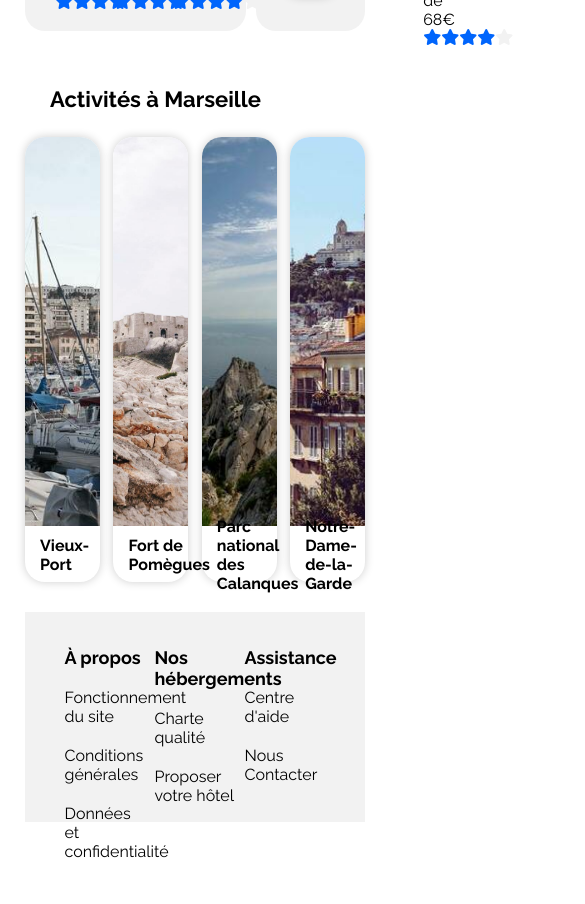
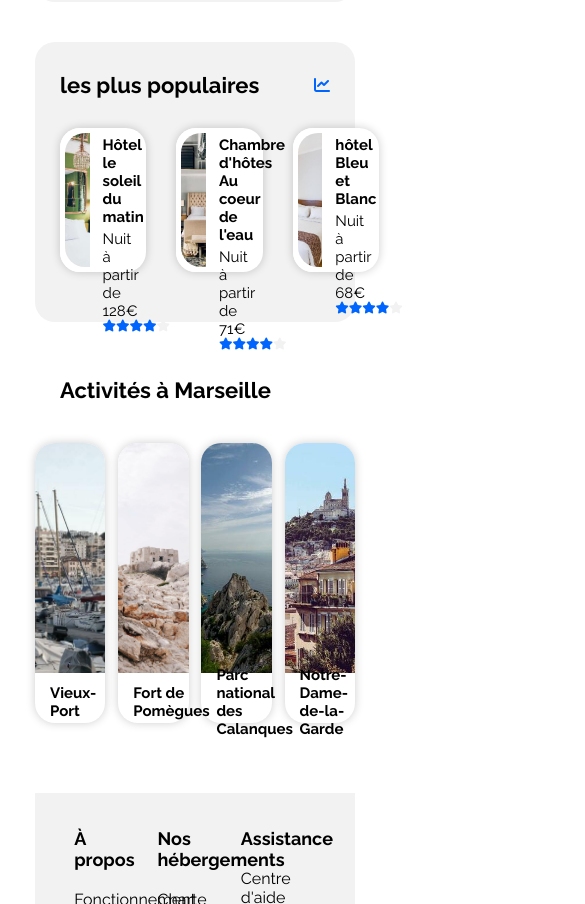
Before and after one commit to JonathanCornic/Cornic_Jonathan_2_Booki_20012023, a plain HTML site: page index.html in a window 390 px wide. Shown: the part 1096-2000 px from the top of the page, 585 px wide, since content can reach past the window. Before the commit the page ends 1957 px from the top, so only its background shows below. Drawn offline with Linux system fonts and the light colour scheme.

Commit message:
Break point 992 ok jusqu à 769

```diff
--- a/index.html
+++ b/index.html
@@ -53,6 +53,7 @@
         <div class="filtres">
             <div class="barreDeFiltres">
                 <h3 class="titreSecondaireFiltres">Filtres</h3>
+                <div class="conteneurFiltres">
                     <div class="visuelFiltres">
                         <i class="fa-solid fa-money-bill-wave"></i>
                         <p>Èconomique</p>
@@ -68,6 +69,7 @@
                     <div class="visuelFiltres">
                         <i class="fa-solid fa-dog"></i>
                         <p>Animaux autorisés</p>
+                    </div>
                 </div>
             </div>
         </div>
@@ -420,30 +422,31 @@
         </section>
     </main>
         <!-- ***FOOTER*** -->
-    <footer class="footer">
-
+    <footer >
+        <div class="footer">
             <div class="conteneurGlobalFooter">
                 <div class="conteneurInfoFooter">
                     <h3 class="titreFooter">À propos</h3>
                     <ul>
-                    <li>Fonctionnement du site</li>
-                    <li>Conditions générales</li>
-                    <li>Données et confidentialité</li>
+                        <li><a href="#">Fonctionnement du site</a></li>
+                        <li><a href="#">Conditions générales</a></li>
+                        <li><a href="#">Données et confidentialité</a></li>
                     </ul>
                 </div>
                 <div class="conteneurInfoFooter">
                     <h3 class="titreFooter">Nos hébergements</h3>
                     <ul>
-                    <li>Charte qualité</li>
-                    <li>Proposer votre hôtel</li>
+                        <li><a href="#">Charte qualité</a></li>
+                        <li><a href="#">Proposer votre hôtel</a></li>
                     </ul>
                 </div>
                 <div class="conteneurInfoFooter">
                     <h3 class="titreFooter">Assistance</h3>
                     <ul>
-                    <li>Centre d'aide</li>
-                    <li>Nous Contacter</li>
+                        <li><a href="#">Centre d'aide</a></li>
+                        <li><a href="#">Nous Contacter</a></li>
                     </ul>
+                </div>
             </div>
         </div>
     </footer>
--- a/style.css
+++ b/style.css
@@ -15,6 +15,9 @@ body{
 header{
     padding: 0 35px;
 }
+main, footer{
+    padding: 0 25px;
+}
 a {
     text-decoration: none;
     color: initial;
@@ -29,7 +32,10 @@ h3{
 }
 h4{
     font-weight: 700;
-    font-size: 16px;
+    font-size: 15px;
+}
+p{
+    font-size: 15px;
 }
 i{
     color: #0065FC;
@@ -149,6 +155,13 @@ i{
     display: flex;
     align-items: center;
 }
+.titreSecondaireFiltres{
+    margin-right: 20px;
+}
+.conteneurFiltres{
+    width: 100%;
+    display: flex;
+}
 .visuelFiltres{
     display: flex;
     align-items: center;
@@ -157,7 +170,7 @@ i{
     border-radius: 25px;
     padding: 15px;
     font-weight: 700;
-    margin: 0 25px;
+    margin: 0 20px;
     cursor: pointer;
 }
 .visuelFiltres:hover{
@@ -192,7 +205,7 @@ i{
 .zoneHebergementEtPopulaire{
     width: 100%;
     display: flex;
-    padding: 15px 25px;
+    padding: 15px 0;
     justify-content: space-between;
 }
 .grandConteneurHebergements{
@@ -211,7 +224,7 @@ i{
     row-gap: 25px;
 }
 .carteHebergements{
-    width: 32%;
+    width: 31%;
     height: 200px;
     background: #FFFFFF;
     border-radius: 20px;
@@ -234,10 +247,12 @@ i{
     display: flex;
     flex-direction: column;
     justify-content: space-between;
-    padding: 5px;
+    padding: 8px;
 }
 .notation{
     display: flex;
+    font-size: 12px;
+    margin-top: 5px;
 }
 .notation .fa-star:nth-child(5){
     color: #F2F2F2;
@@ -290,16 +305,20 @@ i{
     width: 60%;
     display: flex;
     flex-direction: column;
-    padding: 5px;
+    padding: 8px;
+}
+.descriptionCartePopulaire .titreCarte{
+    margin-bottom: 4px;
 }
 .descriptionCartePopulaire .notation{
-    flex-grow: 2;
+    margin: 0;
+    flex-grow: 1;
     align-items: flex-end;
 }
 /* ***ACTIVITES*** */
 .zoneActivites{
     width: 100%;
-    padding: 15px 25px;
+    padding: 15px 0;
 }
 .grandConteneurActivites{
     width: 100%;
@@ -336,19 +355,16 @@ i{
 /* ***FOOTER*** */
 .footer{
     width: 100%;
-    height:225px;
-    padding: 15px 25px 0;
+    padding: 15px 0 0;
 }
 .conteneurGlobalFooter{
     width: 100%;
-    height: 100%;
     background-color: #F2F2F2;
     display: flex;
     justify-content: space-around;
     padding: 35px;
 }
 .conteneurInfoFooter{
-    height: 100%;
     width: 30%;
 }
 .conteneurInfoFooter ul li{
@@ -357,6 +373,52 @@ i{
 }
 /* ***media Queries*** */
 /* ***TABLETTE*** */
-@media screen and (max-whidth: 992px) {
+@media screen and (max-width: 992px) {
+   main, footer{
+        padding: 0 35px;
+   }
+   .zoneHebergementEtPopulaire{
+        flex-direction: column;
+        row-gap: 40px;
+   }
+   .conteneurGlobalCartePopulaire{
+        display: flex;
+        flex-direction: row;
+        margin-bottom: 50px;
+    }
+    .descriptionCarteHebergements{
+        padding: 0 10px 10px;
+    }
+   .grandConteneurHebergements,
+   .grandConteneurPopulaire{
+        width: 100%;
+   }
+   .cartePopulaire{
+        width: 32%;
+   }
+   .espaceImageCartePopulaire{
+        min-width: 30%;
+    }
+    .conteneurGlobalCarteActivites{
+        margin: 40px 0;
+    }
+    .carteActivites{
+        height: 280px;
+    }
+    .espaceImageCarteActivites{
+        height: 230px;
+    }
+    .descriptionCarteActivites{
+        padding: 15px;
+    }
+    .visuelFiltres,
+    .titreSecondaireFiltres{
+        margin: auto;
+    }
+    .visuelFiltres i{
+        font-size: 18px;
+    }
+
+
 
 }
```
Lines whose indentation alone changed are shown as unchanged.
